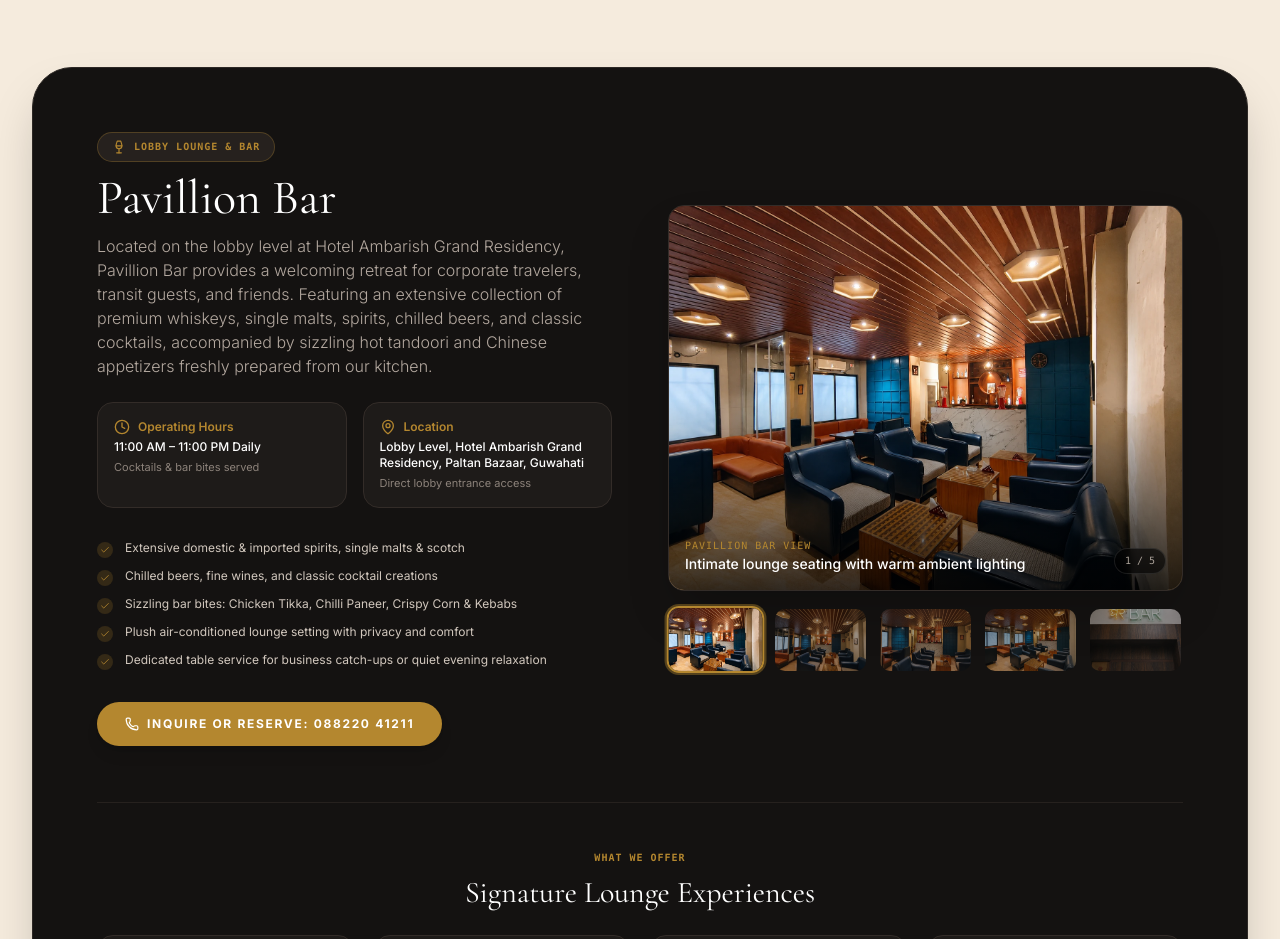
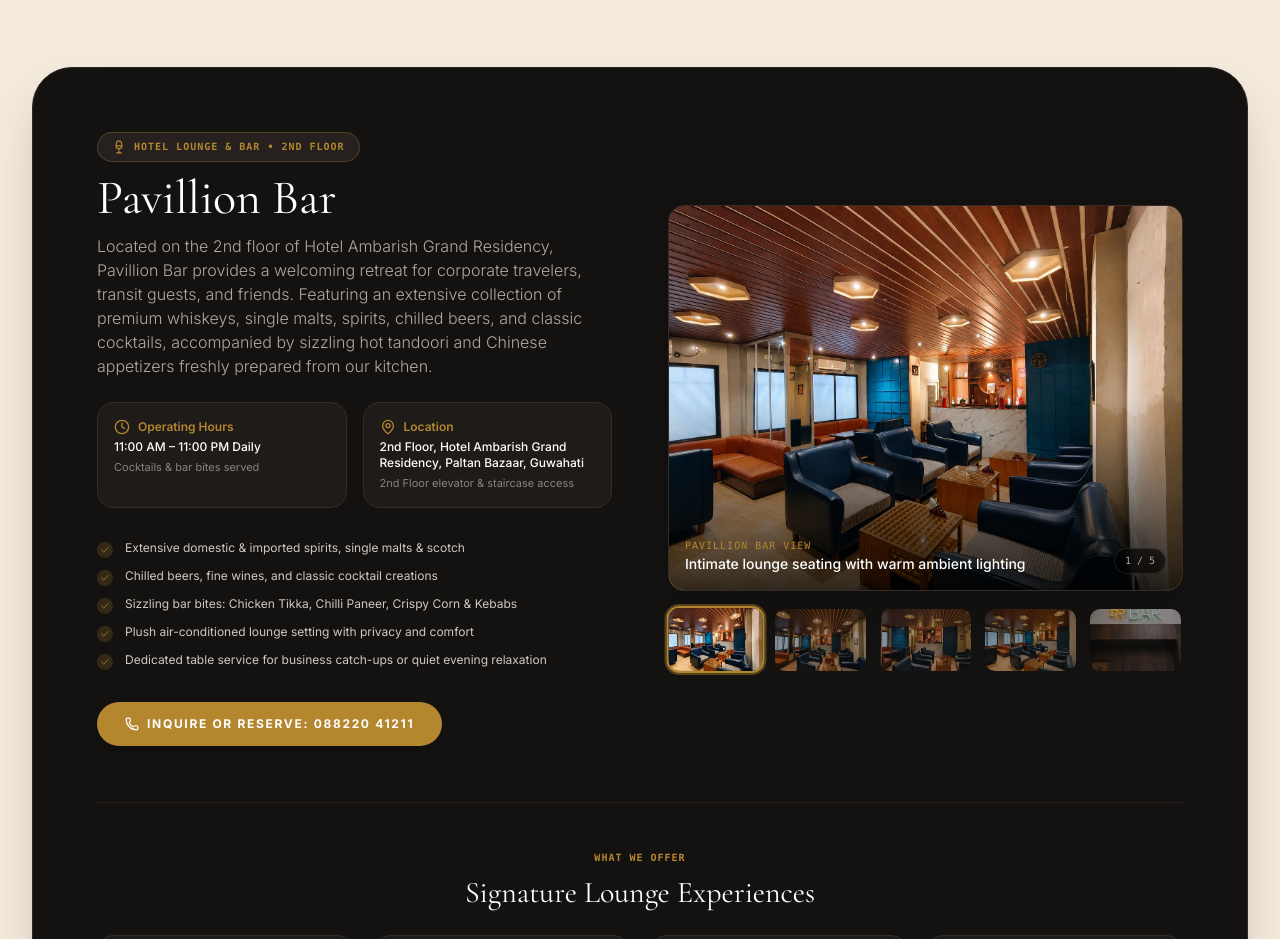
Before and after one commit to bijeshsingha/ambarishwebsite, a Next.js app: page /dining in a window 1280 px wide. Shown: the part 7420-8359 px from the top of the page. Built offline with nearby package versions, Linux system fonts and the light colour scheme.

Commit message:
fix: update Pavillion Bar location to 2nd floor across website

```diff
--- a/src/app/dining/page.tsx
+++ b/src/app/dining/page.tsx
@@ -390,7 +390,7 @@
                   <div className="inline-flex items-center space-x-2 bg-[#26211E] border border-[#B4872F]/30 px-3.5 py-1.5 rounded-full">
                     <Wine className="w-3.5 h-3.5 text-[#B4872F]" />
                     <span className="text-[10px] uppercase font-mono tracking-widest text-[#B4872F] font-semibold">
-                      Lobby Lounge &amp; Bar
+                      Hotel Lounge &amp; Bar • 2nd Floor
                     </span>
                   </div>
 
@@ -420,7 +420,7 @@
                       <span>Location</span>
                     </div>
                     <p className="text-white font-medium">{PAVILLION_BAR_INFO.location}</p>
-                    <p className="text-[11px] text-[#8C827A]">Direct lobby entrance access</p>
+                    <p className="text-[11px] text-[#8C827A]">2nd Floor elevator &amp; staircase access</p>
                   </div>
                 </div>
 
--- a/src/components/home/DiningPreview.tsx
+++ b/src/components/home/DiningPreview.tsx
@@ -278,7 +278,7 @@
               <div className="inline-flex items-center space-x-2 bg-[#26211E] border border-[#B4872F]/30 px-3.5 py-1.5 rounded-full">
                 <Wine className="w-3.5 h-3.5 text-[#B4872F]" />
                 <span className="text-[10px] uppercase font-mono tracking-widest text-[#B4872F] font-semibold">
-                  Lobby Lounge &amp; Bar
+                  Hotel Lounge &amp; Bar • 2nd Floor
                 </span>
               </div>
 
@@ -296,7 +296,7 @@
                   <span>11:00 AM – 11:00 PM Daily</span>
                 </div>
                 <span className="text-white/20">•</span>
-                <span className="text-[#A89F96]">Lobby Level, Hotel Ambarish</span>
+                <span className="text-[#A89F96]">2nd Floor, Hotel Ambarish</span>
               </div>
 
               <div className="pt-2">
--- a/src/data/dining.ts
+++ b/src/data/dining.ts
@@ -290,9 +290,9 @@
   name: "Pavillion Bar",
   tagline: "An intimate, sophisticated lounge for fine spirits, chilled draughts, and evening unwinding.",
   description:
-    "Located on the lobby level at Hotel Ambarish Grand Residency, Pavillion Bar provides a welcoming retreat for corporate travelers, transit guests, and friends. Featuring an extensive collection of premium whiskeys, single malts, spirits, chilled beers, and classic cocktails, accompanied by sizzling hot tandoori and Chinese appetizers freshly prepared from our kitchen.",
+    "Located on the 2nd floor of Hotel Ambarish Grand Residency, Pavillion Bar provides a welcoming retreat for corporate travelers, transit guests, and friends. Featuring an extensive collection of premium whiskeys, single malts, spirits, chilled beers, and classic cocktails, accompanied by sizzling hot tandoori and Chinese appetizers freshly prepared from our kitchen.",
   hours: "11:00 AM – 11:00 PM Daily",
-  location: "Lobby Level, Hotel Ambarish Grand Residency, Paltan Bazaar, Guwahati",
+  location: "2nd Floor, Hotel Ambarish Grand Residency, Paltan Bazaar, Guwahati",
   ambiance: "Warm mood lighting, plush leather lounge seating, ambient music, and attentive personalized service.",
   features: [
     "Extensive domestic & imported spirits, single malts & scotch",
@@ -325,7 +325,7 @@
     {
       src: "/images/bar/bar5-entrance-sign.webp",
       alt: "Pavillion Bar Entrance & Signage - Hotel Ambarish",
-      caption: "Welcoming lobby entrance to Pavillion Bar",
+      caption: "Welcoming 2nd floor entrance to Pavillion Bar",
     },
   ],
   highlights: [
```
